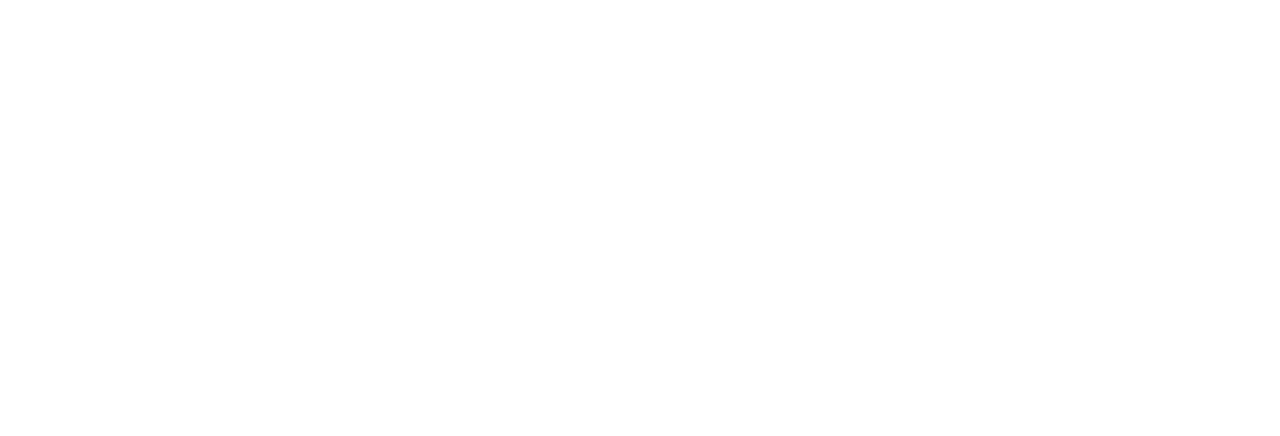
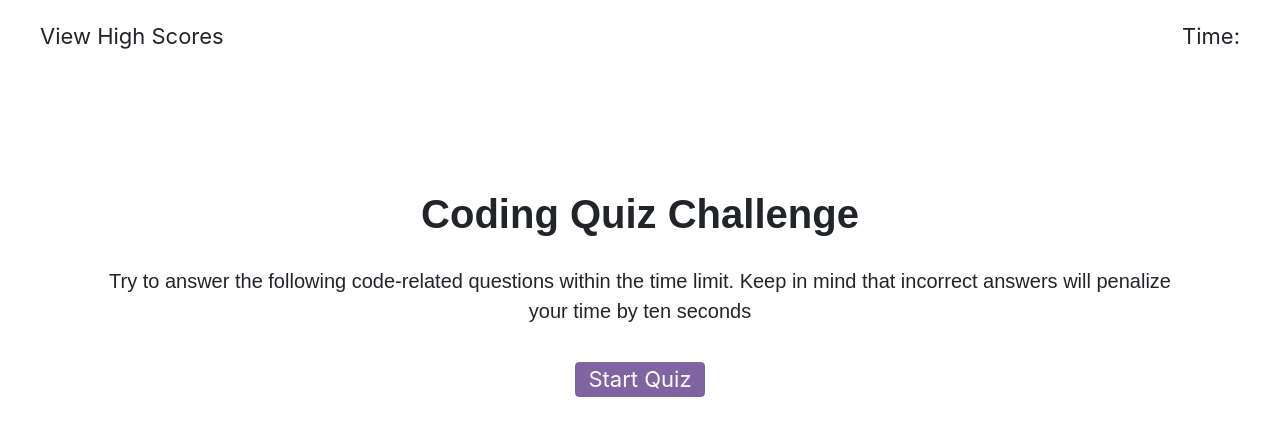
Before and after one commit to Joseph-D98/code-quiz, a plain HTML site: page index.html in a window 1280 px wide. Drawn offline with nearby package versions, Linux system fonts and the light colour scheme.

Commit message:
initial html and css styling

```diff
--- a/assets/style/style.css
+++ b/assets/style/style.css
@@ -0,0 +1,47 @@
+/* universal style */
+* {
+    box-sizing: border-box;
+    margin: 0px;
+    padding: 0px;
+}
+
+.card-body {
+   font-size: 22px;
+}
+
+.score {
+    color: #8064A2;
+    float: left;
+    padding-left: 20px;
+}
+
+.time {
+float: right;
+padding-right: 20px;
+}
+
+
+h1 {
+    padding-top: 150px;
+    font-weight: bold;
+    font-size: 40px;
+    text-align: center;
+    font-family: "Josefin Sans", sans-serif;
+}
+
+p {
+    padding: 20px;
+    font-size: 20px;
+    text-align: center;
+    font-family: "Josefin Sans", sans-serif;
+
+}
+
+.btn {
+    text-align: center;
+    background-color: #8064A2;
+    border-color: #8064A2;
+    color: white;
+    font-size: 22px;
+    padding: 0px 12px 0px 12px;
+}
--- a/index.html
+++ b/index.html
@@ -3,9 +3,42 @@
 <head>
     <meta charset="UTF-8">
     <meta name="viewport" content="width=device-width, initial-scale=1.0">
-    <title>Coding Quiz</title>
+    <meta http-equiv="X-UA-Compatible" content="ie=edge">
+    <title>Code Quiz</title>
+    <link rel="stylesheet" href="https://stackpath.bootstrapcdn.com/bootstrap/4.3.1/css/bootstrap.min.css" integrity="sha384-ggOyR0iXCbMQv3Xipma34MD+dH/1fQ784/j6cY/iJTQUOhcWr7x9JvoRxT2MZw1T" crossorigin="anonymous">
+    <link rel="stylesheet" href="./assets/style/style.css"/>
 </head>
 <body>
 
+<!--Header-->
+<header class="header">
+    <div class="card-body justify-content-end">
+        <a class="score">View High Scores</a>
+        <a class="time">Time: </a>
+    </div>
+</header>
+
+<!--Title -->
+<main class="container">
+    <div class="body">
+        <h1>Coding Quiz Challenge</h1>
+        <!--Quiz Explanation -->
+        <div class="text-center">
+        <p>Try to answer the following code-related questions within the time
+        limit. Keep in mind that incorrect answers will penalize your <score>
+        time by ten seconds</p>
+        </div>
+
+
+<!--Button -->
+<div class="text-center">
+<button type="button" class="btn">Start Quiz</button>
+</div>
+</main>
+
+<script src="./assets/js/script.js"></script>
+<script src="https://code.jquery.com/jquery-3.3.1.slim.min.js" integrity="sha384-q8i/X+965DzO0rT7abK41JStQIAqVgRVzpbzo5smXKp4YfRvH+8abtTE1Pi6jizo" crossorigin="anonymous"></script>
+<script src="https://cdnjs.cloudflare.com/ajax/libs/popper.js/1.14.7/umd/popper.min.js" integrity="sha384-UO2eT0CpHqdSJQ6hJty5KVphtPhzWj9WO1clHTMGa3JDZwrnQq4sF86dIHNDz0W1" crossorigin="anonymous"></script>
+<script src="https://stackpath.bootstrapcdn.com/bootstrap/4.3.1/js/bootstrap.min.js" integrity="sha384-JjSmVgyd0p3pXB1rRibZUAYoIIy6OrQ6VrjIEaFf/nJGzIxFDsf4x0xIM+B07jRM" crossorigin="anonymous"></script>
 </body>
 </html>
```
Also changed, not shown: assets/images/code-quiz-home.PNG (added).
